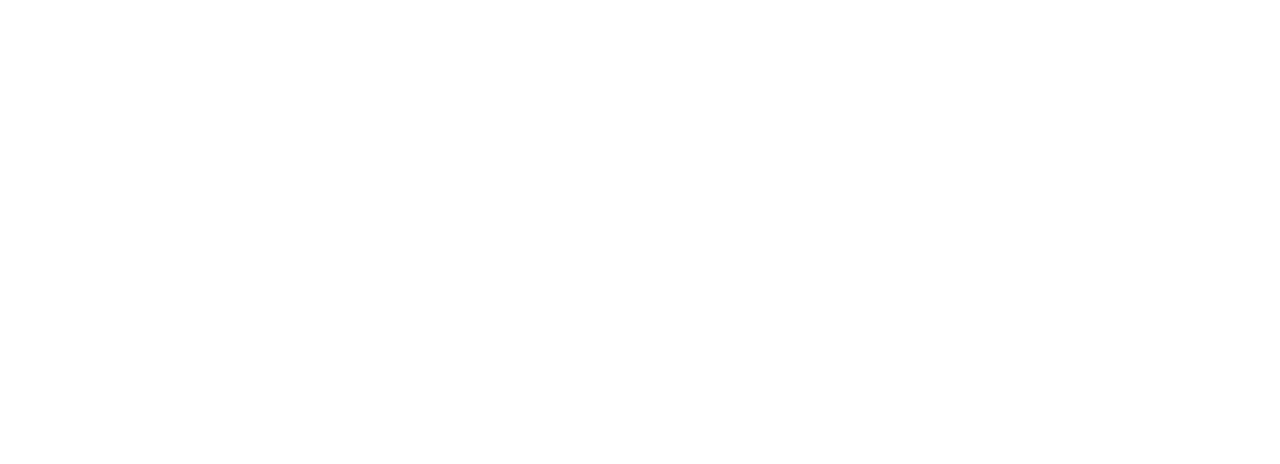
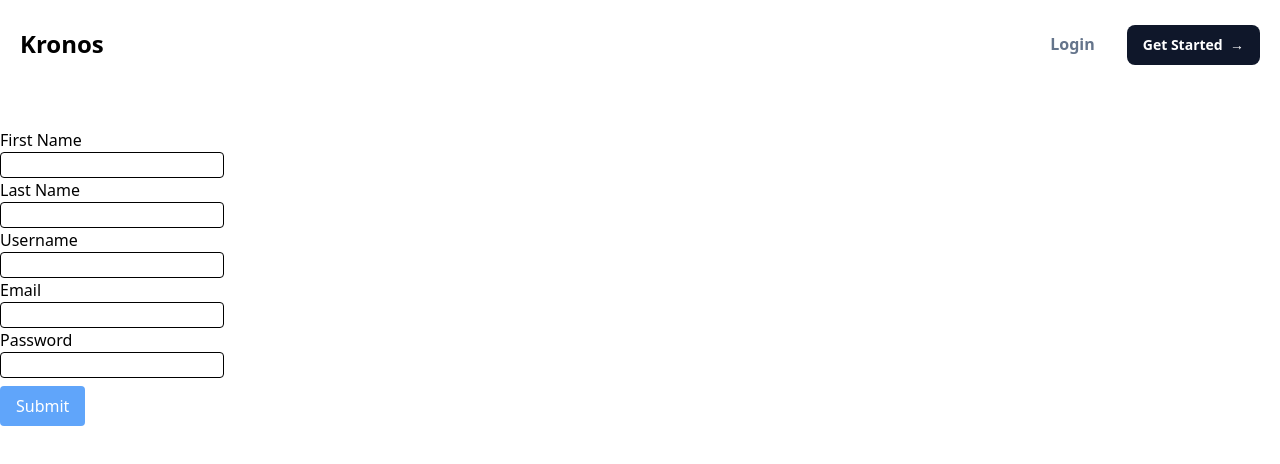
Before and after one commit to Mitchell-Moore/kronos-web, a React (Vite) app: page /registration in a window 1280 px wide. Before the commit this address had no page. Shown: the top 464 px of the page. Built offline with nearby package versions, Linux system fonts and the light colour scheme.

Commit message:
update register page,

```diff
--- a/src/App.tsx
+++ b/src/App.tsx
@@ -10,7 +10,7 @@
       <Routes>
         <Route path="/" element={<Landing />} />
         <Route path="/login" element={<Login />} />
-        <Route path="/register" element={<Register />} />
+        <Route path="/registration" element={<Register />} />
         <Route path="/availability" element={<Availability />} />
       </Routes>
     </div>
--- a/src/api/user.ts
+++ b/src/api/user.ts
@@ -28,10 +28,18 @@
   return null;
 };
 
+const isLoggedIn = (): boolean => {
+  const user = getUser();
+  if (user) {
+    return true;
+  }
+  return false;
+};
+
 export const login = async (data: { email: string; password: string }) => {
   try {
     const response = await axios.post(base_url + 'api/auth/login', data, {
-      withCredentials: true,
+      withCredentials: false,
     });
     setAccessToken(response.data.token);
     setUser(response.data.user);
@@ -40,3 +48,22 @@
     return { data: null, error: e };
   }
 };
+
+interface registerProps {
+  email: string;
+  password: string;
+  firstName: string;
+  lastName: string;
+  userName: string;
+}
+
+export const register = async (data: registerProps) => {
+  try {
+    const response = await axios.post(base_url + 'api/auth/register', data, {
+      withCredentials: false,
+    });
+    return { data: response.data, error: null };
+  } catch (e) {
+    return { data: null, error: e };
+  }
+};
--- a/src/pages/auth/Register.tsx
+++ b/src/pages/auth/Register.tsx
@@ -1,15 +1,123 @@
-import React from 'react'
+import React, { useState } from 'react';
+import { useNavigate } from 'react-router-dom';
+import { register } from '../../api/user';
+import PublicHeader from '../../components/public/PublicHeader';
 
 interface RegisterProps {}
 
-const Register: React.FC = (props: RegisterProps) => {
+const Register: React.FC<RegisterProps> = (props) => {
+  const [formData, setFormData] = useState({
+    email: '',
+    password: '',
+    userName: '',
+    firstName: '',
+    lastName: '',
+  });
+  const [isLoading, setIsLoading] = useState(false);
+  const navigate = useNavigate();
+
+  const submit = async () => {
+    setIsLoading(true);
+    const { data, error } = await register(formData);
+    if (data) {
+      navigate('/availability');
+    }
+    setIsLoading(false);
+  };
+
+  if (isLoading) {
+    return <div>...loading</div>;
+  }
+
   return (
-    <div>
-      <div className="text-xl font-bold">Register</div>
-      <a href="/">Home</a>
-      <a href="/login">Login</a>
+    <div className="container mx-auto">
+      <PublicHeader />
+      <div className="pt-32">
+        <form
+          action=""
+          className=" w-56"
+          onSubmit={(e) => {
+            e.preventDefault();
+            submit();
+          }}
+        >
+          <div className="flex flex-col">
+            <label htmlFor="email">First Name</label>
+            <input
+              type="email"
+              value={formData.firstName}
+              onChange={(e) =>
+                setFormData({ ...formData, firstName: e.target.value })
+              }
+              required
+              className=" border-black border rounded"
+              id="email"
+            />
+          </div>
+          <div className="flex flex-col">
+            <label htmlFor="email">Last Name</label>
+            <input
+              type="email"
+              value={formData.lastName}
+              onChange={(e) =>
+                setFormData({ ...formData, lastName: e.target.value })
+              }
+              required
+              className=" border-black border rounded"
+              id="email"
+            />
+          </div>
+          <div className="flex flex-col">
+            <label htmlFor="email">Username</label>
+            <input
+              type="email"
+              value={formData.userName}
+              onChange={(e) =>
+                setFormData({ ...formData, userName: e.target.value })
+              }
+              required
+              className=" border-black border rounded"
+              id="email"
+            />
+          </div>
+          <div className="flex flex-col">
+            <label htmlFor="email">Email</label>
+            <input
+              type="email"
+              value={formData.email}
+              onChange={(e) =>
+                setFormData({ ...formData, email: e.target.value })
+              }
+              required
+              className=" border-black border rounded"
+              id="email"
+            />
+          </div>
+
+          <div className="flex flex-col pb-2">
+            <label htmlFor="password">Password</label>
+            <input
+              type="password"
+              value={formData.password}
+              onChange={(e) =>
+                setFormData({ ...formData, password: e.target.value })
+              }
+              required
+              className=" border-black border rounded"
+              id="password"
+            />
+          </div>
+
+          <button
+            type="submit"
+            className=" bg-blue-400 text-white rounded px-4 py-2"
+          >
+            Submit
+          </button>
+        </form>
+      </div>
     </div>
-  )
-}
+  );
+};
 
-export default Register
+export default Register;
```
